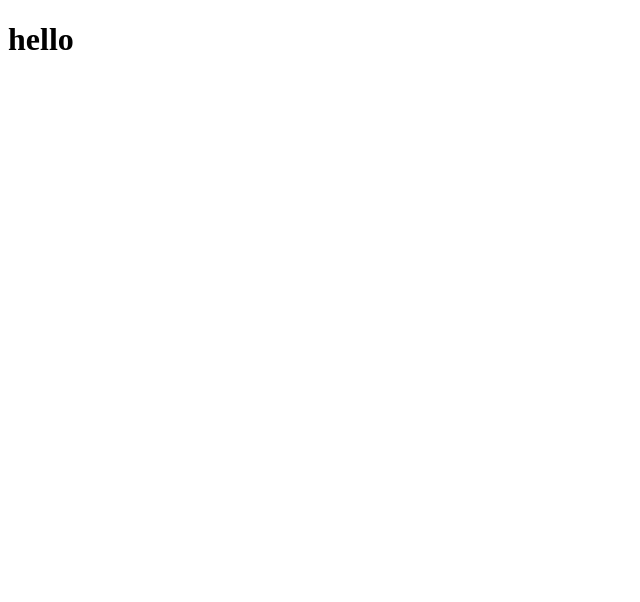
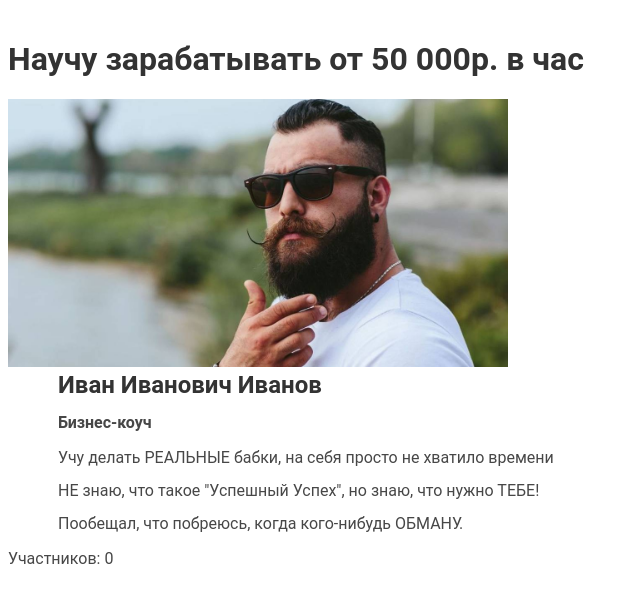
Before and after one commit to eishinkina/usercard, a Vue app: page / in a window 1280 px wide. Shown: the top 602 px of the page, without its empty margins (0-640 px from the left). Built offline with nearby package versions, Linux system fonts and the light colour scheme.

Commit message:
Add UserCard component and styles

```diff
--- a/src/App.vue
+++ b/src/App.vue
@@ -1,15 +1,16 @@
 <template>
-  <div>
-    <h1>hello</h1>
+  <div id="app">
+    <user-card />
   </div>
 </template>
 
 <script>
-  export default {
+import UserCard from './components/UserCard'
 
+export default {
+  name: 'App',
+  components: {
+    UserCard
   }
+}
 </script>
-
-<style lang="scss" scoped>
-
-</style>
--- /dev/null
+++ b/src/assets/styles/main.scss
@@ -0,0 +1,30 @@
+html {
+  font-family: 'Roboto', sans-serif;
+  color: #474747;
+}
+
+h1, h2, h3, h4 {
+  font-weight: 700;
+  color: #333333;
+  margin-top: 0;
+}
+
+.flex {
+  display: flex;
+}
+
+.list {
+  padding-left: 0;
+  margin-bottom: 0;
+  list-style: none;
+  li {
+    font-size: 16px;
+    margin-bottom: 14px;
+  }
+}
+
+.conatiner {
+  max-width: 1200px;
+  margin: 0 auto;
+  padding: 0 20px;
+}
--- /dev/null
+++ b/src/components/UserCard.vue
@@ -0,0 +1,44 @@
+<template>
+  <div class="user-card">
+    <h1>Научу зарабатывать от 50 000р. в час</h1>
+    <div class="main-information">
+      <img src="../assets/images/коуч.jpg" width="500px" />
+      <div class="info">
+        <h2>{{ firstName + " " + secondName + " " + lastName }}</h2>
+        <strong>Бизнес-коуч</strong>
+        <ul class="list">
+          <li>Учу делать РЕАЛЬНЫЕ бабки, на себя просто не хватило времени</li>
+          <li>НЕ знаю, что такое "Успешный Успех", но знаю, что нужно ТЕБЕ!</li>
+          <li>Пообещал, что побреюсь, когда кого-нибудь ОБМАНУ.</li>
+        </ul>
+      </div>
+    </div>
+    <p>Участников: 0</p>
+    <ul></ul>
+    <!-- input type text -->
+  </div>
+</template>
+
+<script>
+export default {
+  data() {
+    return {
+      firstName: "Иван",
+      secondName: "Иванович",
+      lastName: "Иванов",
+    };
+  },
+};
+</script>
+
+<style lang="scss" scoped>
+.user-card {
+  margin-top: 40px;
+}
+.info {
+  margin-left: 50px;
+}
+h2 {
+  margin-bottom: 14px;
+}
+</style>
--- a/src/main.js
+++ b/src/main.js
@@ -1,5 +1,7 @@
 import Vue from 'vue'
 import App from './App.vue'
+
+import "./assets/styles/main.scss"
 
 Vue.config.productionTip = false
 
```
Also changed, not shown: src/assets/images/коуч.jpg (added), src/assets/logo.png (deleted).
